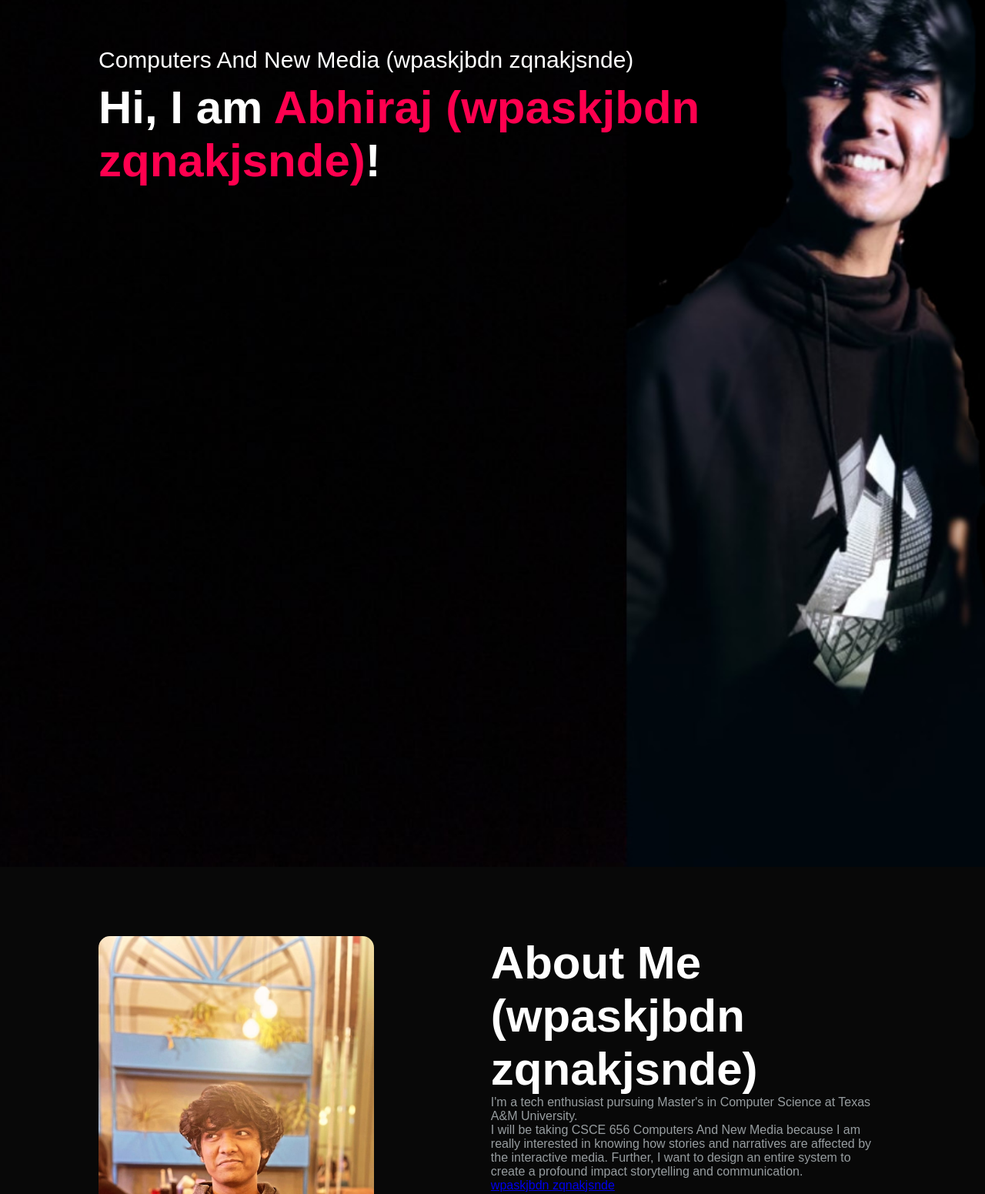
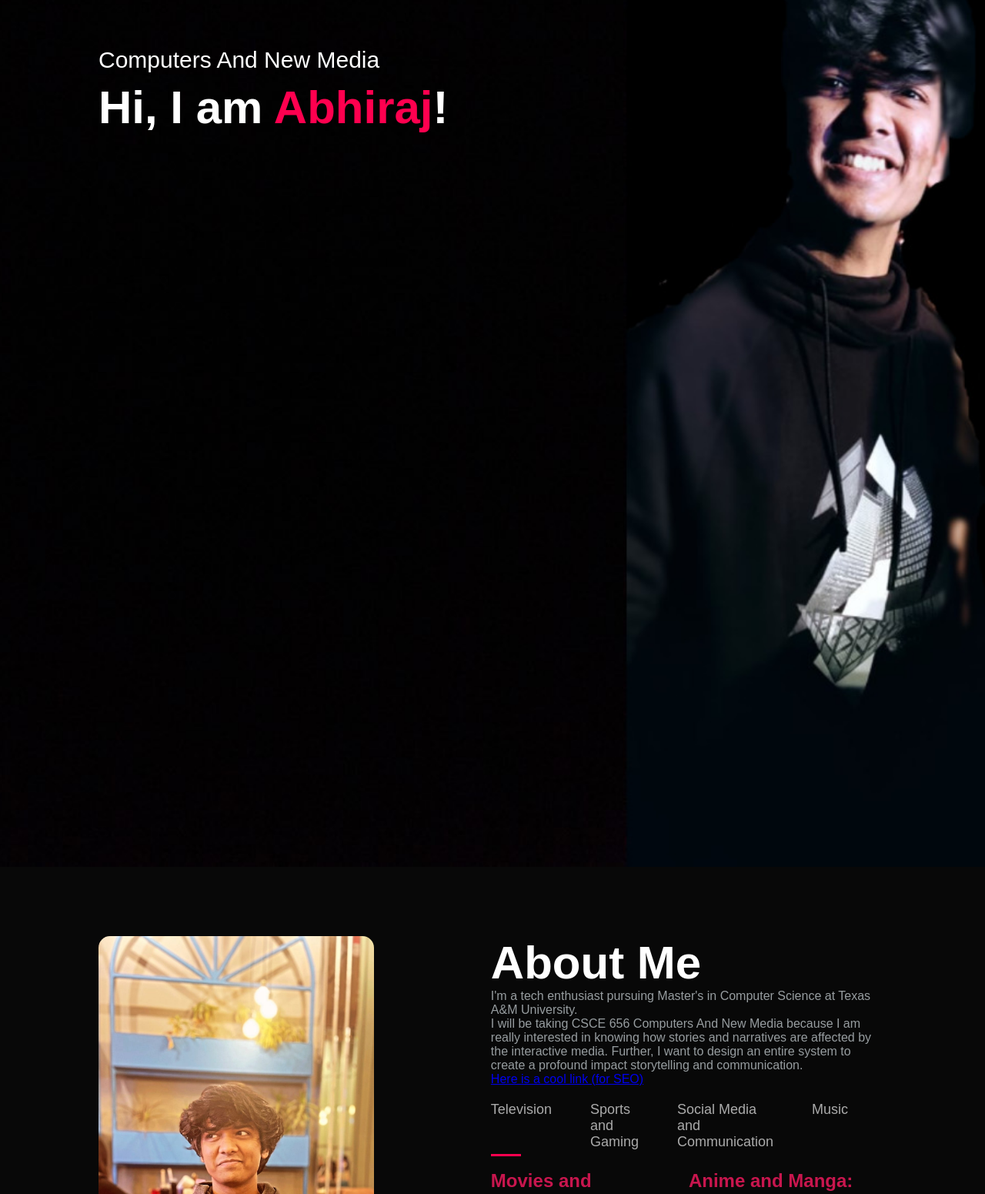
Before and after one commit to AbhirajSingh11/portfolio, a plain HTML site: page index.html in a window 1280 px wide. Shown: the part 154-1705 px from the top of the page at 77% size. Drawn offline with Linux system fonts and the light colour scheme.

Commit message:
Update index.html

```diff
--- a/index.html
+++ b/index.html
@@ -5,7 +5,7 @@
     <meta charset="UTF-8">
     <meta http-equiv="X-UA-Compatible" content="IE=edge">
     <meta name="viewport" content="width=device-width, initial-scale=1.0">
-    <title>My Portfolio (wpaskjbdn zqnakjsnde)</title>
+    <title>My Portfolio</title>
     <link rel="stylesheet" href="style.css">
     <script src="https://kit.fontawesome.com/1c0f6a2c03.js" crossorigin="anonymous"></script>
 
@@ -22,8 +22,8 @@
                 </ul>
             </nav>
             <div class="header-text">
-                <p>Computers And New Media (wpaskjbdn zqnakjsnde)</p>
-                <h1>Hi, I am <span>Abhiraj (wpaskjbdn zqnakjsnde)</span>!</h1>
+                <p>Computers And New Media</p>
+                <h1>Hi, I am <span>Abhiraj</span>!</h1>
             </div>
         </div>
     </div>
@@ -36,13 +36,13 @@
                     <img src="images/mypicture.jpeg" alt="">
                 </div>
                 <div class="about-col-2">
-                    <h1 class="sub-title">About Me (wpaskjbdn zqnakjsnde)</h1>
+                    <h1 class="sub-title">About Me</h1>
                     <p class="color">I'm a tech enthusiast pursuing Master's in Computer Science at Texas A&M University.</p>
                 <p class="color">I will be taking CSCE 656 Computers And New Media because I am really interested in knowing how stories and narratives
                     are affected by the interactive media. Further, I want to design an entire system to create a profound impact
                     storytelling and communication.
                 </p>
-                    <a href="https://abhirajsingh11.github.io/wpaskjbdnzqnakjsnde/">wpaskjbdn zqnakjsnde</a>
+                    <a href="https://abhirajsingh11.github.io/wpaskjbdnzqnakjsnde/">Here is a cool link (for SEO)</a>
                     <div class="tab-titles">
                         <p class="tab-links active-link" onclick="opentab('Television')">Television</p>
                         <p class="tab-links" onclick="opentab('Gaming')">Sports and Gaming</p>
```
